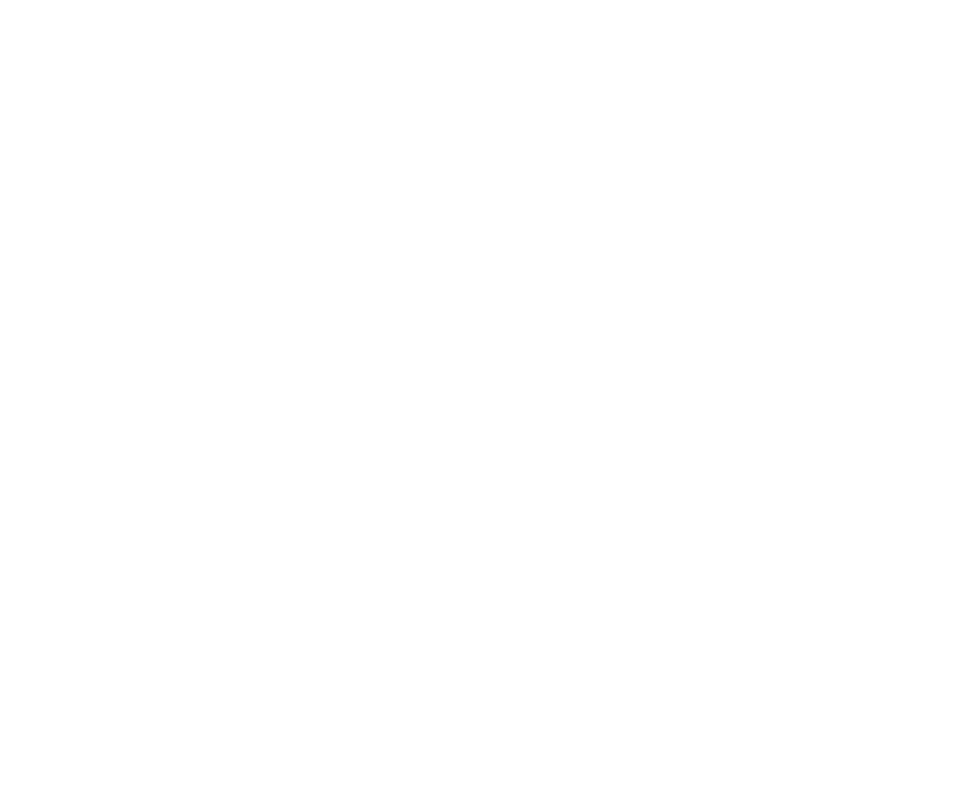
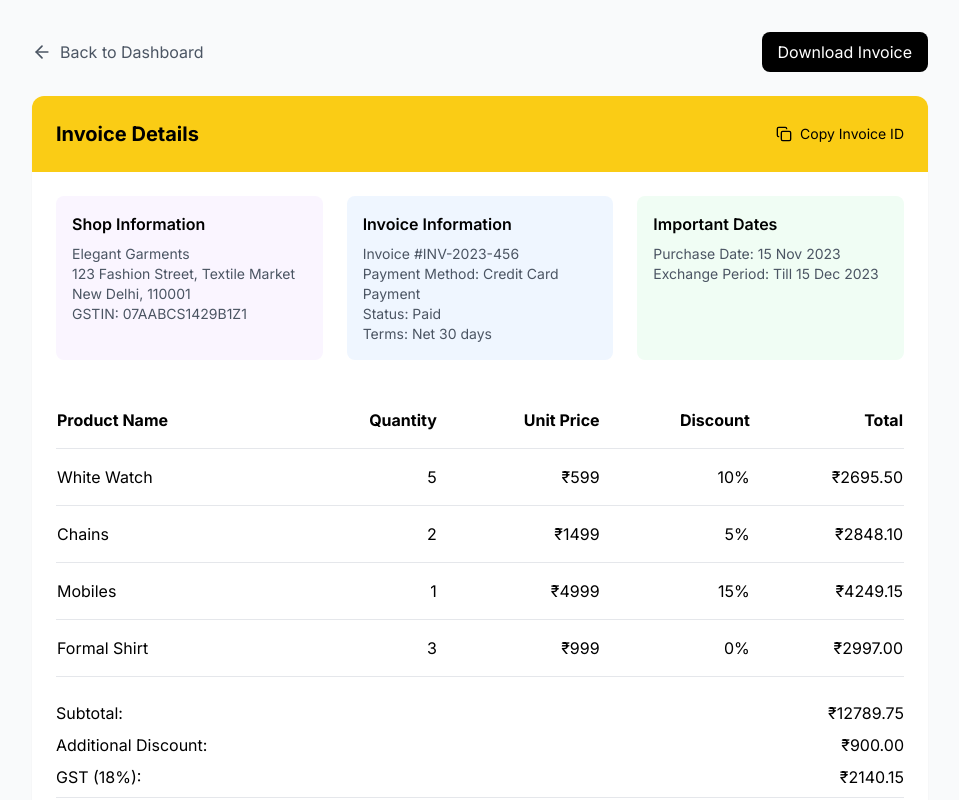
Before and after one commit to Sriya77/loopAssign, a React (Vite) app: page /invoice in a window 1280 px wide. Before the commit this address had no page. Shown: the top 800 px of the page, without its empty margins (160-1119 px from the left). Built offline with nearby package versions, Linux system fonts and the light colour scheme.

Commit message:
Added Invoice page

```diff
--- a/src/App.tsx
+++ b/src/App.tsx
@@ -1,14 +1,15 @@
 import { BrowserRouter as Router, Routes, Route } from 'react-router-dom';
 import Dashboard from './pages/Dashboard';
+import Invoice from './pages/Invoice';
 
 function App() {
   return (
     <Router>
       <Routes>
         <Route path="/" element={<Dashboard />} />
+        <Route path="/invoice" element={<Invoice />} />
       </Routes>
     </Router>
   );
 }
-
 export default App;
--- /dev/null
+++ b/src/pages/Invoice.tsx
@@ -0,0 +1,139 @@
+import React from 'react';
+import { Link } from 'react-router-dom';
+import { ArrowLeft, Copy } from 'lucide-react';
+
+interface PurchasedProduct {
+  name: string;
+  quantity: number;
+  unitPrice: number;
+  discount: number;
+}
+
+const purchasedProducts: PurchasedProduct[] = [
+  { name: 'White Watch', quantity: 5, unitPrice: 599, discount: 10 },
+  { name: 'Chains', quantity: 2, unitPrice: 1499, discount: 5 },
+  { name: 'Mobiles', quantity: 1, unitPrice: 4999, discount: 15 },
+  { name: 'Formal Shirt', quantity: 3, unitPrice: 999, discount: 0 },
+];
+
+function Invoice() {
+  const calculateTotal = (product: PurchasedProduct) => {
+    const subtotal = product.quantity * product.unitPrice;
+    return subtotal - (subtotal * product.discount) / 100;
+  };
+
+  const subtotal = purchasedProducts.reduce((acc, product) => acc + calculateTotal(product), 0);
+  const additionalDiscount = 900;
+  const gst = (subtotal - additionalDiscount) * 0.18;
+  const total = subtotal - additionalDiscount + gst;
+
+  return (
+    <div className="min-h-screen bg-gray-50 p-4 md:p-8">
+      <div className="max-w-4xl mx-auto">
+        <div className="flex items-center justify-between mb-6">
+          <Link to="/" className="flex items-center gap-2 text-gray-600 hover:text-gray-900">
+            <ArrowLeft size={20} />
+            <span>Back to Dashboard</span>
+          </Link>
+          <button className="bg-black text-white px-4 py-2 rounded-lg">
+            Download Invoice
+          </button>
+        </div>
+
+        <div className="bg-white rounded-xl shadow-sm overflow-hidden">
+          <div className="bg-yellow-400 p-6">
+            <div className="flex justify-between items-center">
+              <h1 className="text-xl font-bold">Invoice Details</h1>
+              <button className="flex items-center gap-2 text-sm">
+                <Copy size={16} />
+                Copy Invoice ID
+              </button>
+            </div>
+          </div>
+
+          <div className="p-6">
+            <div className="grid grid-cols-1 md:grid-cols-3 gap-6 mb-8">
+              <div className="bg-purple-50 p-4 rounded-lg">
+                <h3 className="font-semibold mb-2">Shop Information</h3>
+                <p className="text-sm text-gray-600">
+                  Elegant Garments<br />
+                  123 Fashion Street, Textile Market<br />
+                  New Delhi, 110001<br />
+                  GSTIN: 07AABCS1429B1Z1
+                </p>
+              </div>
+
+              <div className="bg-blue-50 p-4 rounded-lg">
+                <h3 className="font-semibold mb-2">Invoice Information</h3>
+                <p className="text-sm text-gray-600">
+                  Invoice #INV-2023-456<br />
+                  Payment Method: Credit Card Payment<br />
+                  Status: Paid<br />
+                  Terms: Net 30 days
+                </p>
+              </div>
+
+              <div className="bg-green-50 p-4 rounded-lg">
+                <h3 className="font-semibold mb-2">Important Dates</h3>
+                <p className="text-sm text-gray-600">
+                  Purchase Date: 15 Nov 2023<br />
+                  Exchange Period: Till 15 Dec 2023
+                </p>
+              </div>
+            </div>
+
+            <div className="overflow-x-auto">
+              <table className="w-full">
+                <thead>
+                  <tr className="border-b">
+                    <th className="text-left py-4">Product Name</th>
+                    <th className="text-right py-4">Quantity</th>
+                    <th className="text-right py-4">Unit Price</th>
+                    <th className="text-right py-4">Discount</th>
+                    <th className="text-right py-4">Total</th>
+                  </tr>
+                </thead>
+                <tbody>
+                  {purchasedProducts.map((product, index) => (
+                    <tr key={index} className="border-b">
+                      <td className="py-4">{product.name}</td>
+                      <td className="text-right">{product.quantity}</td>
+                      <td className="text-right">₹{product.unitPrice}</td>
+                      <td className="text-right">{product.discount}%</td>
+                      <td className="text-right">₹{calculateTotal(product).toFixed(2)}</td>
+                    </tr>
+                  ))}
+                </tbody>
+              </table>
+            </div>
+
+            <div className="mt-6 space-y-2">
+              <div className="flex justify-between">
+                <span>Subtotal:</span>
+                <span>₹{subtotal.toFixed(2)}</span>
+              </div>
+              <div className="flex justify-between">
+                <span>Additional Discount:</span>
+                <span>₹{additionalDiscount.toFixed(2)}</span>
+              </div>
+              <div className="flex justify-between">
+                <span>GST (18%):</span>
+                <span>₹{gst.toFixed(2)}</span>
+              </div>
+              <div className="flex justify-between font-bold pt-2 border-t">
+                <span>Total Amount:</span>
+                <span>₹{total.toFixed(2)}</span>
+              </div>
+            </div>
+
+            <div className="mt-8 text-center bg-yellow-400 p-4 rounded-lg">
+              <p className="font-medium">Thank you for your business!</p>
+            </div>
+          </div>
+        </div>
+      </div>
+    </div>
+  );
+}
+
+export default Invoice;
```
